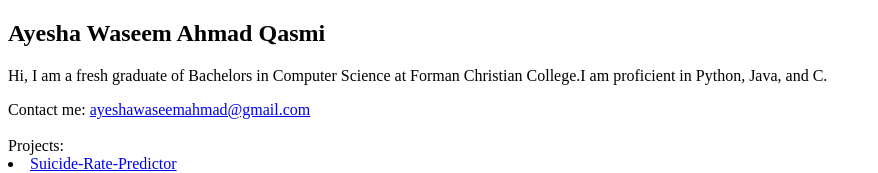
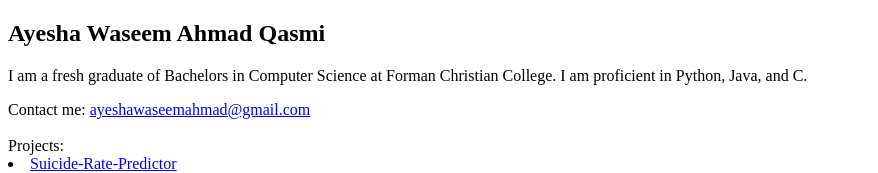
Before and after one commit to AyeshaWaseemAhmadQasmi/ayeshawaseemahmadqasmi.github.io, a plain HTML site: page index.html in a window 1280 px wide. Shown: the top 173 px of the page, without its empty margins (0-878 px from the left). Drawn offline with Linux system fonts and the light colour scheme.

Commit message:
Update index.html

```diff
--- a/index.html
+++ b/index.html
@@ -5,7 +5,7 @@
     <body>
         <title>Ayesha Website</title>
         <h2>Ayesha Waseem Ahmad Qasmi</h2>
-        <p>Hi, I am a fresh graduate of Bachelors in Computer Science at Forman Christian College.I am proficient in Python, Java, and C.</p>
+        <p>I am a fresh graduate of Bachelors in Computer Science at Forman Christian College. I am proficient in Python, Java, and C.</p>
         Contact me: <a href="mailto:ayeshawaseemahmad@gmail.com">ayeshawaseemahmad@gmail.com</a>
         <br>
         <br>
```
